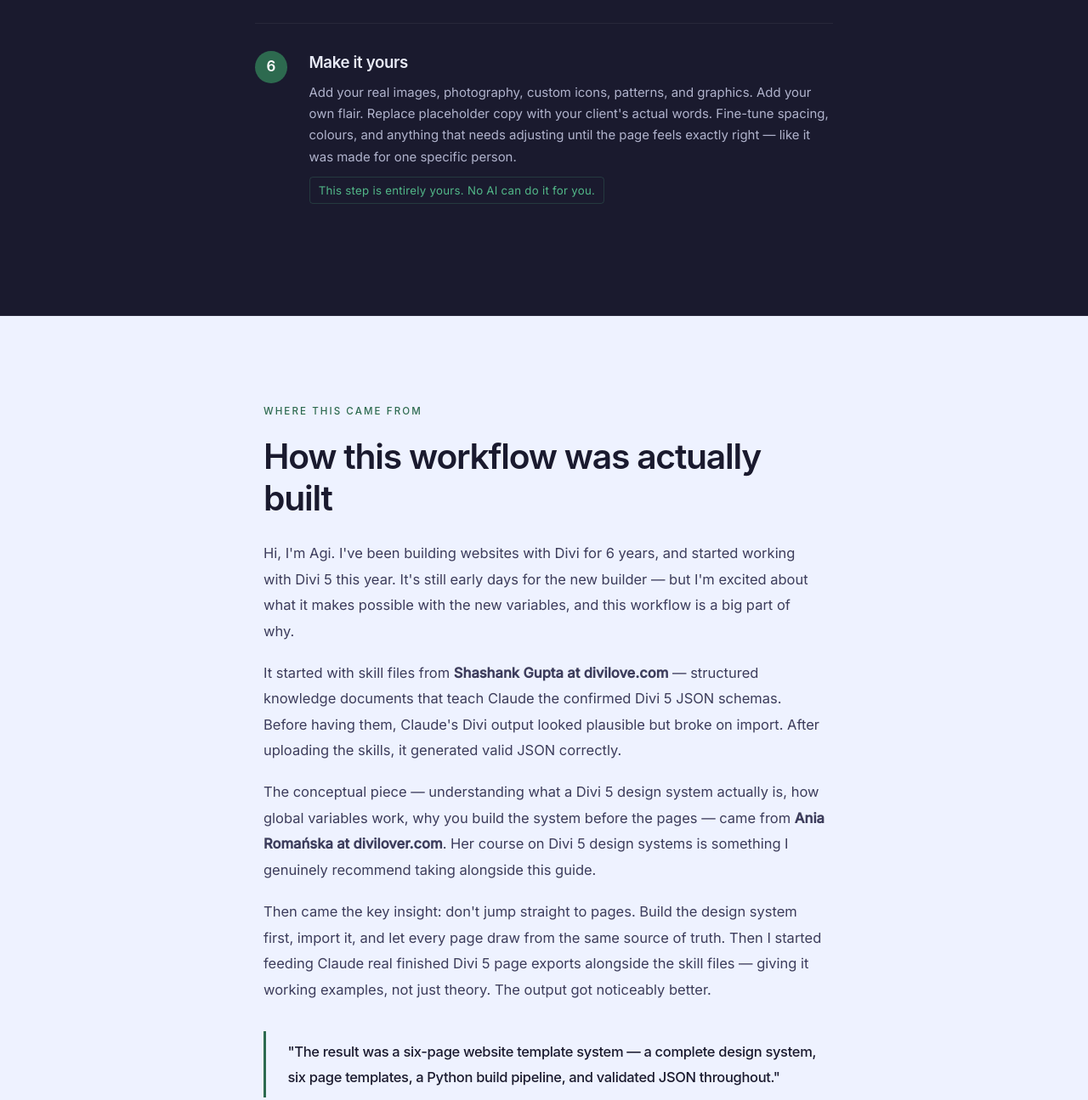
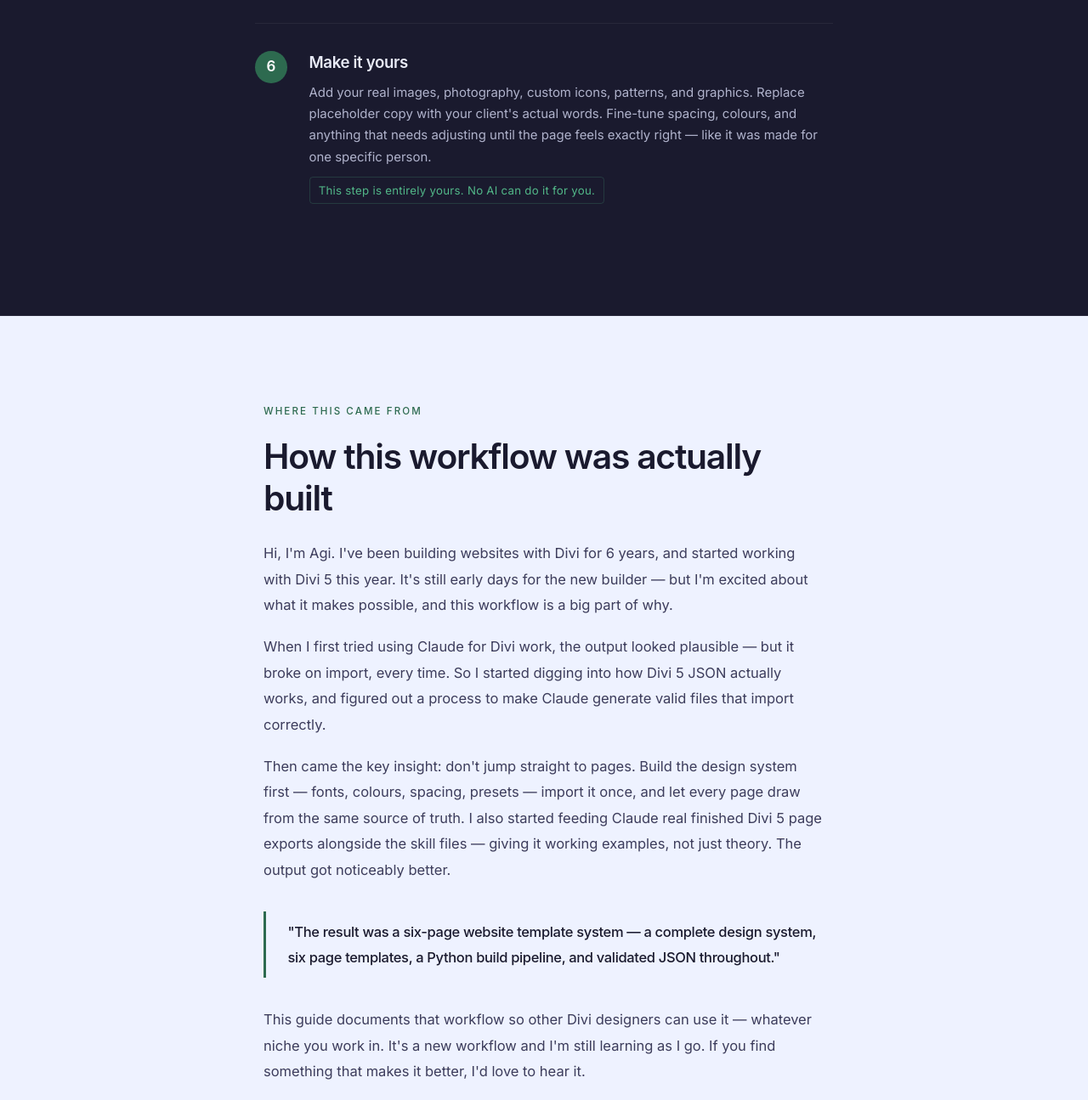
Before and after one commit to AgnesKocsis/build-with-claude, a plain HTML site: page index.html in a window 1280 px wide. Shown: the part 3985-5280 px from the top of the page at 85% size. Drawn offline with Linux system fonts and the light colour scheme.

Commit message:
Add files via upload

```diff
--- a/index.html
+++ b/index.html
@@ -691,7 +691,7 @@
       <div class="step-num">1</div>
       <div class="step-body">
         <h3>Build your design system first</h3>
-        <p>Before any pages, define your variables — colours, type scale, spacing. Bring your moodboard and font references to Claude. It organises your decisions into variables and presets and generates the design system JSON file. Import it into Divi once. Every page draws from it automatically.</p>
+        <p>Before any pages, define your variables — colours, type scale, spacing. Bring your moodboard and font references to Claude. It organises your decisions into a variable system and generates the design system JSON file. Import it into Divi once. Every page draws from it automatically.</p>
       </div>
     </div>
     <div class="step-item reveal">
@@ -726,7 +726,7 @@
       <div class="step-num">6</div>
       <div class="step-body">
         <h3>Make it yours</h3>
-        <p>Add your real images, photography, custom icons, patterns, and graphics. Add your own flair. Replace placeholder copy with your client's actual words. Fine-tune spacing, colours, and anything that needs adjusting until the page feels exactly right — like it was made for one specific person.</p>
+        <p>Add your real images, photography, custom icons, patterns, and graphics. Replace placeholder copy with your client's actual words. Fine-tune spacing, colours, and anything that needs adjusting until the page feels exactly right — like it was made for one specific person.</p>
         <span class="step-highlight">This step is entirely yours. No AI can do it for you.</span>
       </div>
     </div>
@@ -739,10 +739,9 @@
   <div class="story-inner">
     <p class="eyebrow reveal">Where this came from</p>
     <h2 class="reveal">How this workflow was actually built</h2>
-    <p class="reveal">Hi, I'm Agi. I've been building websites with Divi for 6 years, and started working with Divi 5 this year. It's still early days for the new builder — but I'm excited about what it makes possible with the new variables, and this workflow is a big part of why.</p>
-    <p class="reveal">It started with skill files from <strong>Shashank Gupta at divilove.com</strong> — structured knowledge documents that teach Claude the confirmed Divi 5 JSON schemas. Before having them, Claude's Divi output looked plausible but broke on import. After uploading the skills, it generated valid JSON correctly.</p>
-    <p class="reveal">The conceptual piece — understanding what a Divi 5 design system actually is, how global variables work, why you build the system before the pages — came from <strong>Ania Romańska at divilover.com</strong>. Her course on Divi 5 design systems is something I genuinely recommend taking alongside this guide.</p>
-    <p class="reveal">Then came the key insight: don't jump straight to pages. Build the design system first, import it, and let every page draw from the same source of truth. Then I started feeding Claude real finished Divi 5 page exports alongside the skill files — giving it working examples, not just theory. The output got noticeably better.</p>
+    <p class="reveal">Hi, I'm Agi. I've been building websites with Divi for 6 years, and started working with Divi 5 this year. It's still early days for the new builder — but I'm excited about what it makes possible, and this workflow is a big part of why.</p>
+    <p class="reveal">When I first tried using Claude for Divi work, the output looked plausible — but it broke on import, every time. So I started digging into how Divi 5 JSON actually works, and figured out a process to make Claude generate valid files that import correctly.</p>
+    <p class="reveal">Then came the key insight: don't jump straight to pages. Build the design system first — fonts, colours, spacing, presets — import it once, and let every page draw from the same source of truth. I also started feeding Claude real finished Divi 5 page exports alongside the skill files — giving it working examples, not just theory. The output got noticeably better.</p>
     <blockquote class="reveal">
       <p>"The result was a six-page website template system — a complete design system, six page templates, a Python build pipeline, and validated JSON throughout."</p>
     </blockquote>
```
